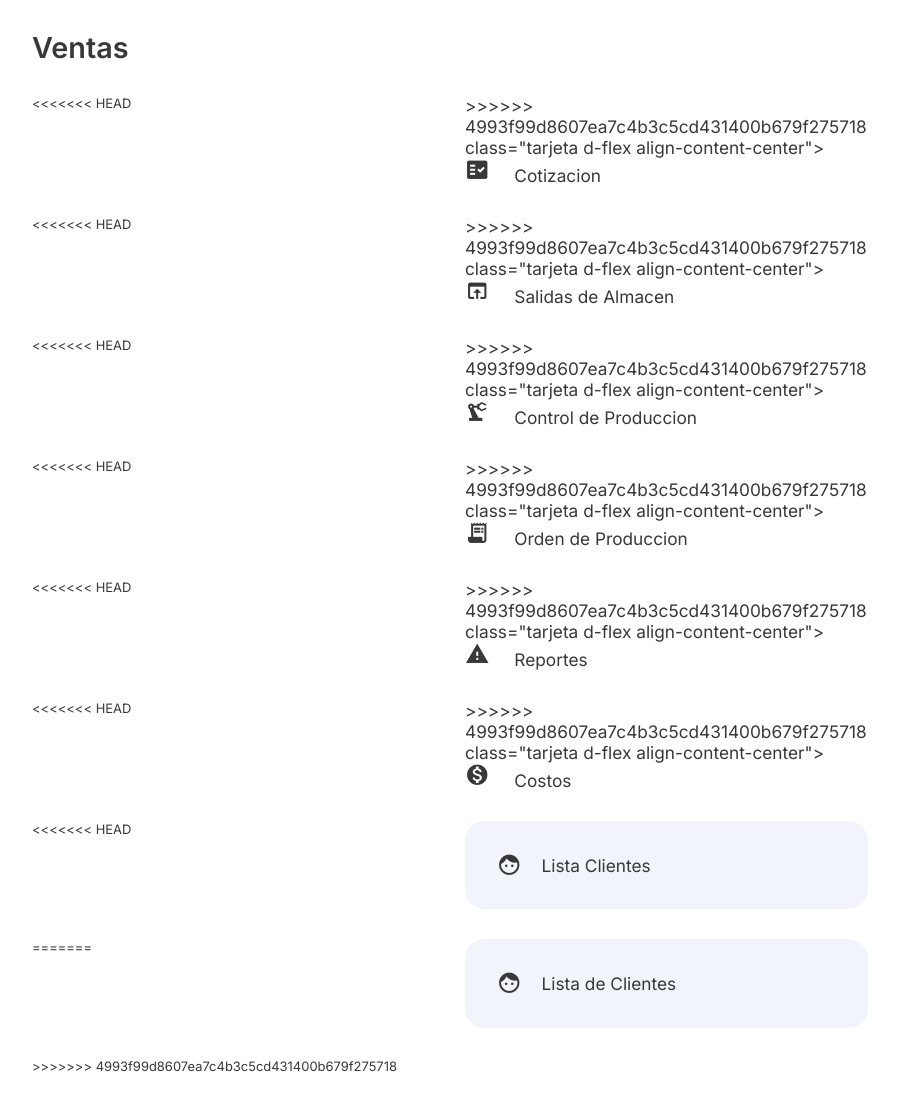
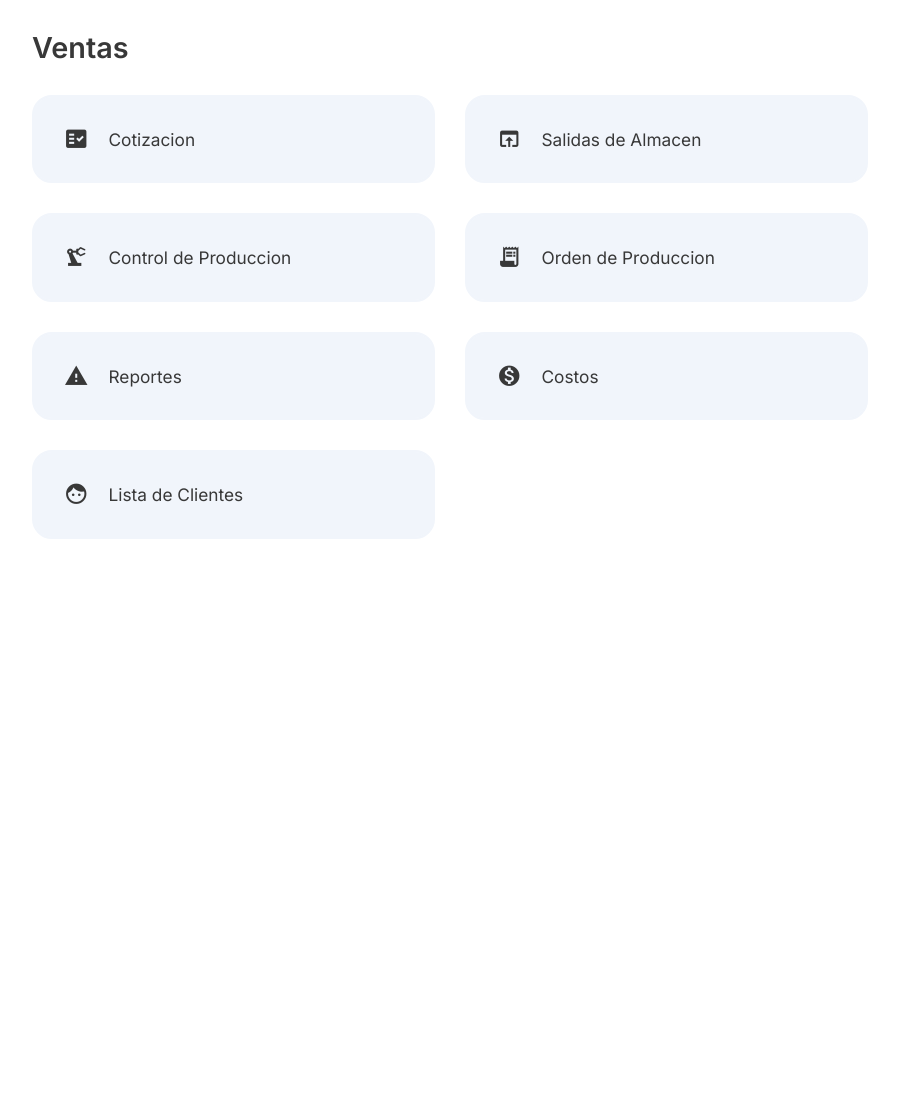
Before and after one commit to angeldavid06/sistema_fmtor, a PHP site: the page made by views/ventas/main.php in a window 1280 px wide. Shown: the part 116-1227 px from the top of the page, without its empty margins (190-1089 px from the left). Run offline with PHP 8.4, Linux system fonts and the light colour scheme; the template is opened without the code that fills it, so the values that code supplies are empty.

Commit message:
2021-11-01 actualizado

```diff
--- a/views/produccion/control.php
+++ b/views/produccion/control.php
@@ -13,7 +13,6 @@
             <?php require_once 'public/modules/header.php'; ?>
             <div class="informacion">
                 <h1>Control de Producción</h1>
-<<<<<<< HEAD
                 <div class="d-grid g-3">
                     <div class="info_general hidden">
                         <div class="tarjeta info">
@@ -125,11 +124,6 @@
                             </table>
                         </div>
                     </div>
-=======
-                <div class="d-flex align-content-center tarjeta-transparente">
-                    <input type="number" name="op_control" id="op_control" data-control="" placeholder="Orden de Producción">
-                    <button class="btn btn-icon-self material-icons">print</button>
->>>>>>> 4993f99d8607ea7c4b3c5cd431400b679f275718
                 </div>
                 <div class="d-grid g2-2-8">
                     <div class="info_general hidden position-relative">
--- a/views/ventas/main.php
+++ b/views/ventas/main.php
@@ -16,79 +16,42 @@
                 <h2>Ventas</h2>
                 <main>
                     <nav class="d-grid g-2">
-<<<<<<< HEAD
-                        <a href="http://localhost:8080/sistema_fmtor/ventas/main/cotizacion"
-=======
                         <a href="http://localhost/sistema_fmtor/ventas/main/cotizacion"
->>>>>>> 4993f99d8607ea7c4b3c5cd431400b679f275718
                             class="tarjeta d-flex align-content-center">
                             <i class="material-icons icon">fact_check</i>
                             Cotizacion
                         </a>
-<<<<<<< HEAD
-                        <a href="http://localhost:8080/sistema_fmtor/ventas/main/salidas"
-=======
                         <a href="http://localhost/sistema_fmtor/ventas/main/salidas"
->>>>>>> 4993f99d8607ea7c4b3c5cd431400b679f275718
                         class="tarjeta d-flex align-content-center">
                             <i class="material-icons icon">open_in_browser</i>
                             Salidas de Almacen
                         </a>
-<<<<<<< HEAD
-                        <a href="http://localhost:8080/sistema_fmtor/ventas/main/controlp"
-=======
                         <a href="http://localhost/sistema_fmtor/ventas/main/controlp"
->>>>>>> 4993f99d8607ea7c4b3c5cd431400b679f275718
                         class="tarjeta d-flex align-content-center">
                             <i class="material-icons icon">precision_manufacturing</i>
                             Control de Produccion
                         </a>
-<<<<<<< HEAD
-                        <a href="http://localhost:8080/sistema_fmtor/ventas/main/oproduccion"
-=======
                         <a href="http://localhost/sistema_fmtor/ventas/main/oproduccion"
->>>>>>> 4993f99d8607ea7c4b3c5cd431400b679f275718
                         class="tarjeta d-flex align-content-center">
                             <i class="material-icons icon">receipt_long</i>
                             Orden de Produccion
                         </a>
-<<<<<<< HEAD
-                        <a href="http://localhost:8080/sistema_fmtor/ventas/main/reportes"
-=======
                         <a href="http://localhost/sistema_fmtor/ventas/main/reportes"
->>>>>>> 4993f99d8607ea7c4b3c5cd431400b679f275718
                         class="tarjeta d-flex align-content-center">
                             <i class="material-icons icon">report_problem</i>
                             Reportes
                         </a>
-<<<<<<< HEAD
-                        <a href="http://localhost:8080/sistema_fmtor/ventas/main/costos"
-=======
                         <a href="http://localhost/sistema_fmtor/ventas/main/costos"
->>>>>>> 4993f99d8607ea7c4b3c5cd431400b679f275718
                         class="tarjeta d-flex align-content-center">
                             <i class="material-icons icon">monetization_on</i>
                             Costos
                         </a>
-<<<<<<< HEAD
-
-                        <a href="http://localhost:8080/sistema_fmtor/ventas/main/clientes"
-                        class="tarjeta d-flex align-content-center">
-                            <i class="material-icons icon">face</i>
-                            Lista Clientes
-                        </a>
-
-
-
-
-=======
                         <a href="http://localhost/sistema_fmtor/ventas/main/clientes"
                         class="tarjeta d-flex align-content-center">
                             <i class="material-icons icon">face</i>
                         Lista de Clientes
                         </a>
 
->>>>>>> 4993f99d8607ea7c4b3c5cd431400b679f275718
                     </nav>
                 </main>
             </div>
```
Also changed, not shown: views/produccion/main.php (+0 -8 lines), views/ventas/clientes.php (+0 -34 lines), views/ventas/controlp.php (+0 -21 lines).
